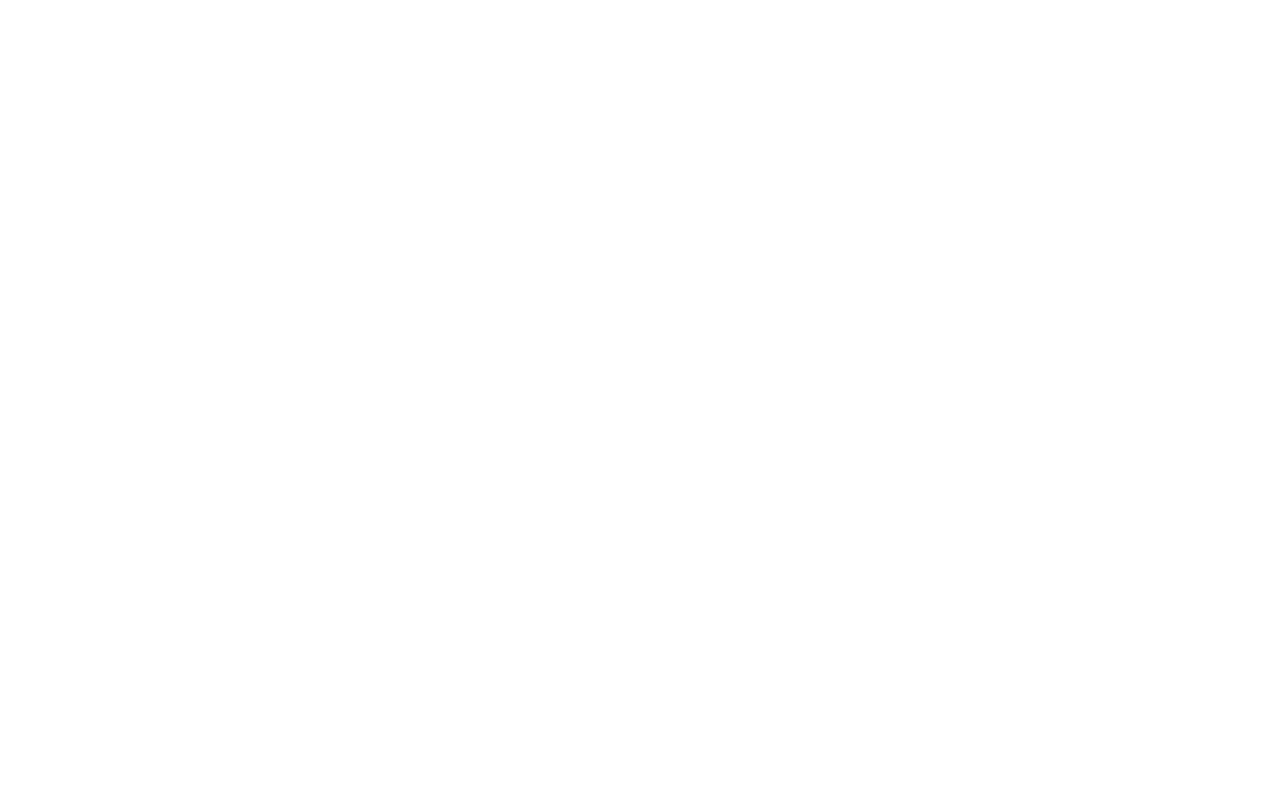
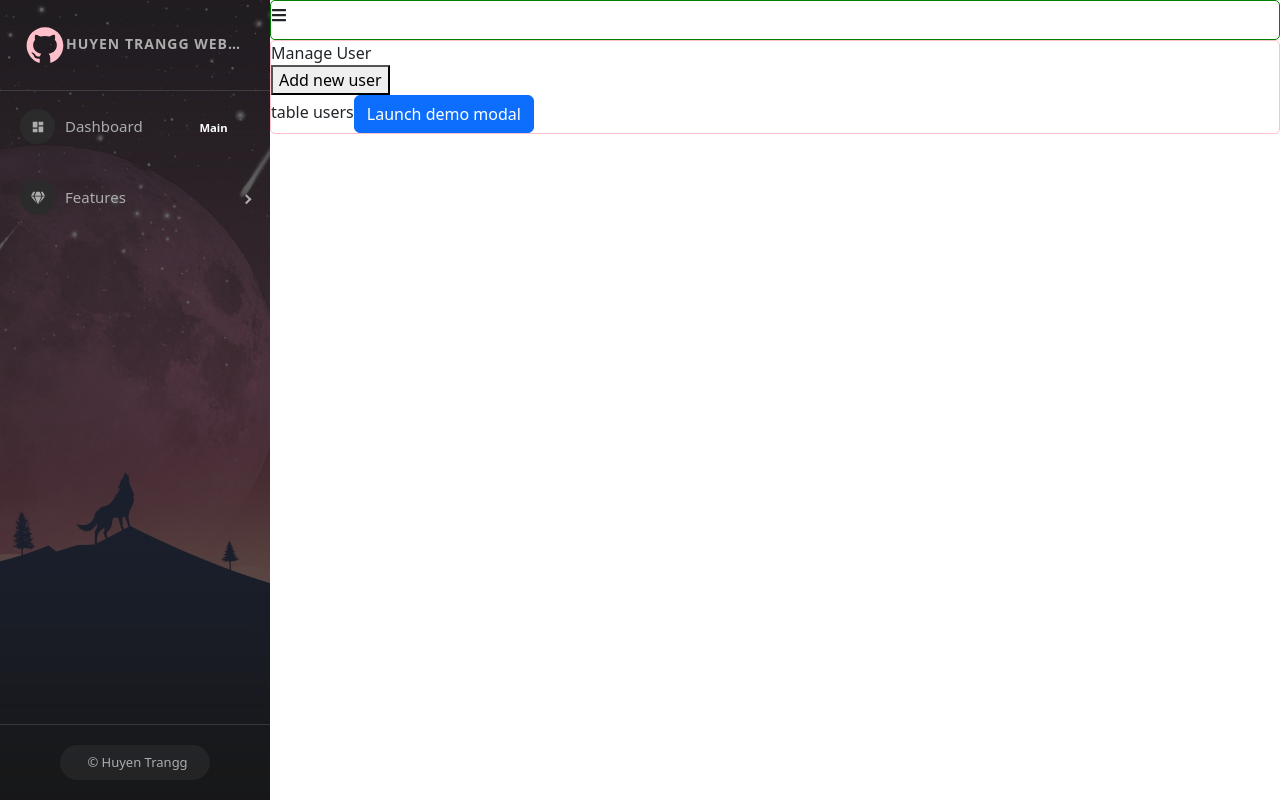
Before and after one commit to thanhquang259/test-demo-React, a React (Create React App) app: page /admin/manage-user in a window 1280 px wide. Before the commit this address had no page. Built offline with nearby package versions, Linux system fonts and the light colour scheme.

Commit message:
video 56

```diff
--- a/package.json
+++ b/package.json
@@ -6,15 +6,18 @@
     "@testing-library/jest-dom": "5.16.4",
     "@testing-library/react": "13.3.0",
     "@testing-library/user-event": "13.5.0",
+    "axios": "0.27.2",
     "bootstrap": "5.2.0",
     "react": "18.2.0",
     "react-bootstrap": "2.4.0",
     "react-dom": "18.2.0",
     "react-icons": "4.4.0",
+    "react-paginate": "8.1.3",
     "react-pro-sidebar": "0.7.1",
     "react-redux": "8.0.1",
     "react-router-dom": "6.3.0",
     "react-scripts": "5.0.1",
+    "react-toastify": "9.0.7",
     "redux": "4.2.0",
     "redux-devtools-extension": "2.13.9",
     "redux-thunk": "2.4.1",
--- a/src/Components/Admin/Admin.js
+++ b/src/Components/Admin/Admin.js
@@ -2,7 +2,7 @@
 import './Admin.scss';
 import { FaBars } from 'react-icons/fa';
 import { useState } from "react";
-
+import { Outlet } from "react-router-dom";
 const Admin = (props) => {
     const [collapsed, setCollapsed] = useState(false);
 
@@ -12,8 +12,12 @@
                 <SideBar collapsed={collapsed} />
             </div>
             <div className="admin-content">
-                <FaBars onClick={() => setCollapsed(!collapsed)} />
-                content goes here
+                <div className="admin-header">
+                    <FaBars onClick={() => setCollapsed(!collapsed)} />
+                </div>
+                <div className="admin-main">
+                    <Outlet />
+                </div>
             </div>
         </div>
     )
--- a/src/Components/Admin/Admin.scss
+++ b/src/Components/Admin/Admin.scss
@@ -4,5 +4,19 @@
         .pro-sidebar {
             height: 100vh !important;
             }
+
     }
+    .admin-content {
+        width: 100%;
+        .admin-header{
+            height: 40px;
+            border: 1px solid green;
+            border-radius: 5px;
+        }
+        .admin-main{
+            border: 1px solid pink;
+            border-radius: 5px;
+        }
+    }
+
 }
--- /dev/null
+++ b/src/Components/Admin/Content/DashBoard.js
@@ -0,0 +1,10 @@
+const DashBoard = (props) => {
+    return (
+        <div>
+            <div>Dash Board</div>
+            <div>Hôm nay là thứ ?</div>
+        </div>
+    )
+}
+
+export default DashBoard;
--- /dev/null
+++ b/src/Components/Admin/Content/ManageUser.js
@@ -0,0 +1,22 @@
+import ModalCreateUser from "./ModalCreateUser";
+
+const ManageUser = (props) => {
+    return (
+        <div classNameName="manage-user-container">
+            <div classNameName="title">
+                Manage User
+            </div>
+            <div classNameName="user-content">
+                <div>
+                    <button>Add new user</button>
+                </div>
+                <div>
+                    table users
+                    <ModalCreateUser />
+                </div>
+
+            </div>
+        </div>
+    )
+}
+export default ManageUser;
--- /dev/null
+++ b/src/Components/Admin/Content/ModalCreateUser.js
@@ -0,0 +1,63 @@
+import { useState } from 'react';
+import Button from 'react-bootstrap/Button';
+import Modal from 'react-bootstrap/Modal';
+
+const ModalCreateUser = () => {
+    const [show, setShow] = useState(false);
+
+    const handleClose = () => setShow(false);
+    const handleShow = () => setShow(true);
+
+    return (
+        <>
+            <Button variant="primary" onClick={handleShow}>
+                Launch demo modal
+            </Button>
+
+            <Modal show={show} onHide={handleClose} size="xl" backdrop="static">
+                <Modal.Header closeButton>
+                    <Modal.Title>Add new user</Modal.Title>
+                </Modal.Header>
+                <Modal.Body>
+                    <form className="row g-3">
+                        <div className="col-md-6">
+                            <label className="form-label">Email</label>
+                            <input type="email" className="form-control" id="inputEmail4" />
+                        </div>
+                        <div className="col-md-6">
+                            <label className="form-label">Password</label>
+                            <input type="password" className="form-control" />
+                        </div>
+                        <div className="col-md-6">
+                            <label className="form-label">Username</label>
+                            <input type="text" className="form-control" />
+                        </div>
+                        <div className="col-md-4">
+                            <label className="form-label">Role</label>
+                            <select className="form-select">
+                                <option selected value='USER'>USER</option>
+                                <option value='ADMIN'>ADMIN</option>
+                            </select>
+                        </div>
+                        <div className='col-md-12'>
+                            <label className="form-label">Image</label>
+                            <input type="file" />
+                        </div>
+
+
+
+                    </form>
+                </Modal.Body>
+                <Modal.Footer>
+                    <Button variant="secondary" onClick={handleClose}>
+                        Close
+                    </Button>
+                    <Button variant="primary" onClick={handleClose}>
+                        Save Changes
+                    </Button>
+                </Modal.Footer>
+            </Modal>
+        </>
+    );
+}
+export default ModalCreateUser;
--- a/src/Components/Admin/SideBar.js
+++ b/src/Components/Admin/SideBar.js
@@ -7,10 +7,16 @@
     SidebarHeader,
     SidebarFooter,
     SidebarContent,
+
 } from 'react-pro-sidebar';
 
 import { FaTachometerAlt, FaGem, FaList, FaGithub, FaRegLaughWink, FaHeart } from 'react-icons/fa';
 import sidebarBg from '../../assets/bg2.jpg';
+import { Link } from 'react-router-dom';
+import { DiReact } from "react-icons/di";
+import { MdDashboard } from "react-icons/md";
+import { AiFillGithub } from "react-icons/ai";
+import './SideBar.scss';
 
 
 const SideBar = (props) => {
@@ -37,28 +43,32 @@
                             whiteSpace: 'nowrap',
                         }}
                     >
-                        Hoi Dan IT
+                        <AiFillGithub size={'3em'} color={"pink"} />
+                        <span >Huyen Trangg Website</span>
                     </div>
                 </SidebarHeader>
 
                 <SidebarContent>
                     <Menu iconShape="circle">
                         <MenuItem
-                            icon={<FaTachometerAlt />}
-                            suffix={<span className="badge red">New</span>}
+                            icon={<MdDashboard />}
+                            suffix={<span className="badge red">Main</span>}
                         >
-                            dashboard
+                            Dashboard
+                            <Link to="/admin" />
                         </MenuItem>
-                        <MenuItem icon={<FaGem />}> components </MenuItem>
                     </Menu>
                     <Menu iconShape="circle">
                         <SubMenu
-                            suffix={<span className="badge yellow">3</span>}
-                            icon={<FaRegLaughWink />}
+                            icon={<FaGem />}
+                            title="Features"
                         >
-                            <MenuItem> 1</MenuItem>
-                            <MenuItem> 2</MenuItem>
-                            <MenuItem> 3</MenuItem>
+                            <MenuItem>
+                                Quản lý Users
+                                <Link to="/admin/manage-user" />
+                            </MenuItem>
+                            <MenuItem > Quản lý Bài Quiz</MenuItem>
+                            <MenuItem> Quản lý Câu Hỏi</MenuItem>
                         </SubMenu>
 
                     </Menu>
@@ -72,14 +82,13 @@
                         }}
                     >
                         <a
-                            href="https://github.com/azouaoui-med/react-pro-sidebar"
+                            href="https://www.facebook.com/hitranggg"
                             target="_blank"
                             className="sidebar-btn"
                             rel="noopener noreferrer"
                         >
-                            <FaGithub />
                             <span style={{ whiteSpace: 'nowrap', textOverflow: 'ellipsis', overflow: 'hidden' }}>
-                                viewSource
+                                &#169; Huyen Trangg
                             </span>
                         </a>
                     </div>
--- /dev/null
+++ b/src/Components/Admin/SideBar.scss
@@ -0,0 +1,29 @@
+
+.sidebar-btn-wrapper {
+    display: flex;
+    align-items: center;
+    justify-content: center;
+    .sidebar-btn {
+      transition: width 0.3s;
+      width: 150px;
+      padding: 1px 5px;
+      border-radius: 40px;
+      background: rgba(255, 255, 255, 0.05);
+      color: #adadad;
+      text-decoration: none;
+      margin: 0 auto;
+      height: 35px;
+      display: flex;
+      align-items: center;
+      justify-content: center;
+      text-overflow: ellipsis;
+      overflow: hidden;
+      span {
+        margin-left: 5px;
+        font-size: 13px;
+      }
+      &:hover {
+        color:#dee2ec;;
+      }
+    }
+  }
--- a/src/index.js
+++ b/src/index.js
@@ -9,6 +9,10 @@
 import User from './Components/User/User';
 import Admin from './Components/Admin/Admin';
 import HomePage from './Components/Home/HomePage';
+import ManageUser from './Components/Admin/Content/ManageUser';
+import DashBoard from './Components/Admin/Content/DashBoard';
+
+
 const root = ReactDOM.createRoot(document.getElementById('root'));
 root.render(
   <Provider store={store}>
@@ -18,9 +22,11 @@
           <Route path="/" element={<App />}>
             <Route index element={<HomePage />} />
             <Route path="/user" element={<User />} />
-
-          </Route>.
-          <Route path="/admin" element={<Admin />} />
+          </Route>
+          <Route path="/admin" element={<Admin />}>
+            <Route index element={<DashBoard />} />
+            <Route path="manage-user" element={<ManageUser />} />
+          </Route>
 
         </Routes>
       </BrowserRouter>
```
Also changed, not shown: 1 other file (tests, documents, lock files or other folders).
